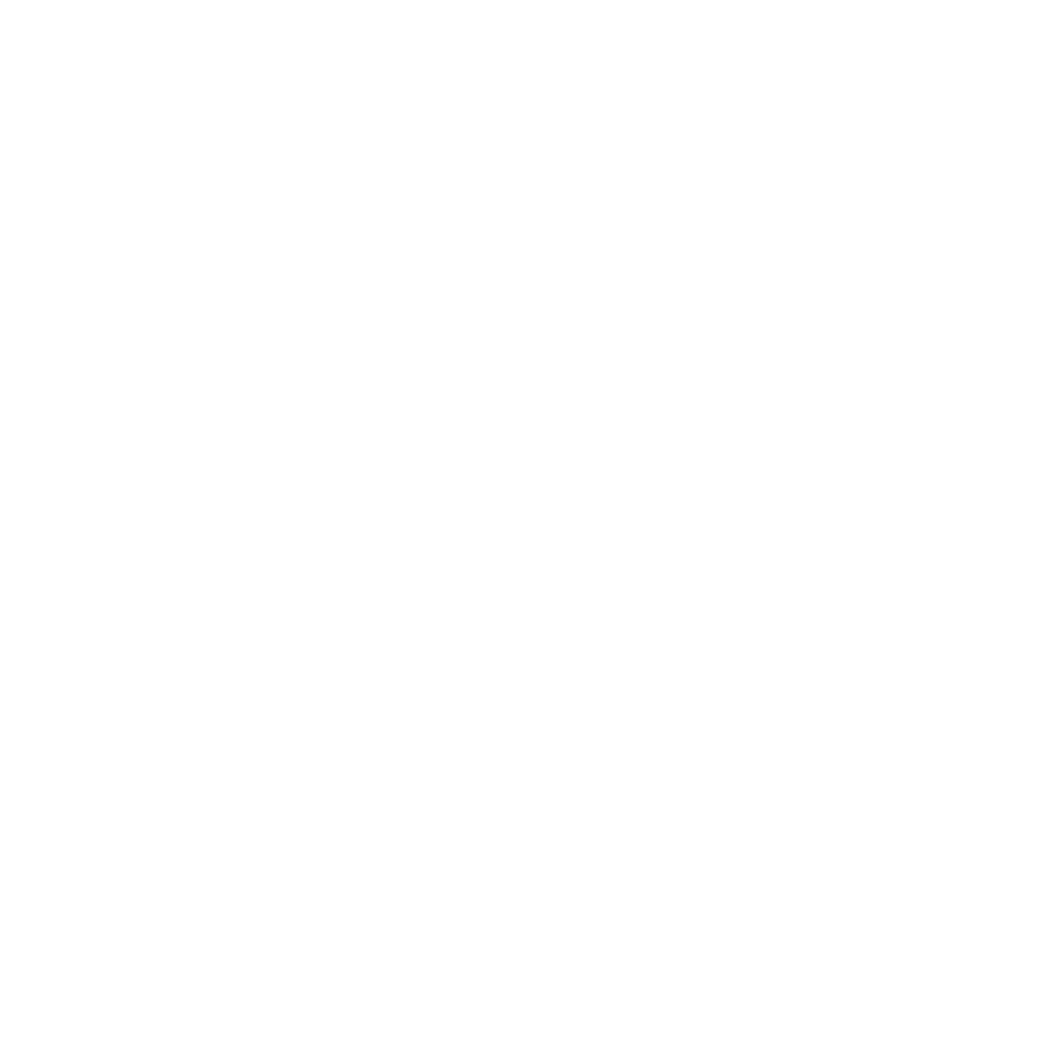
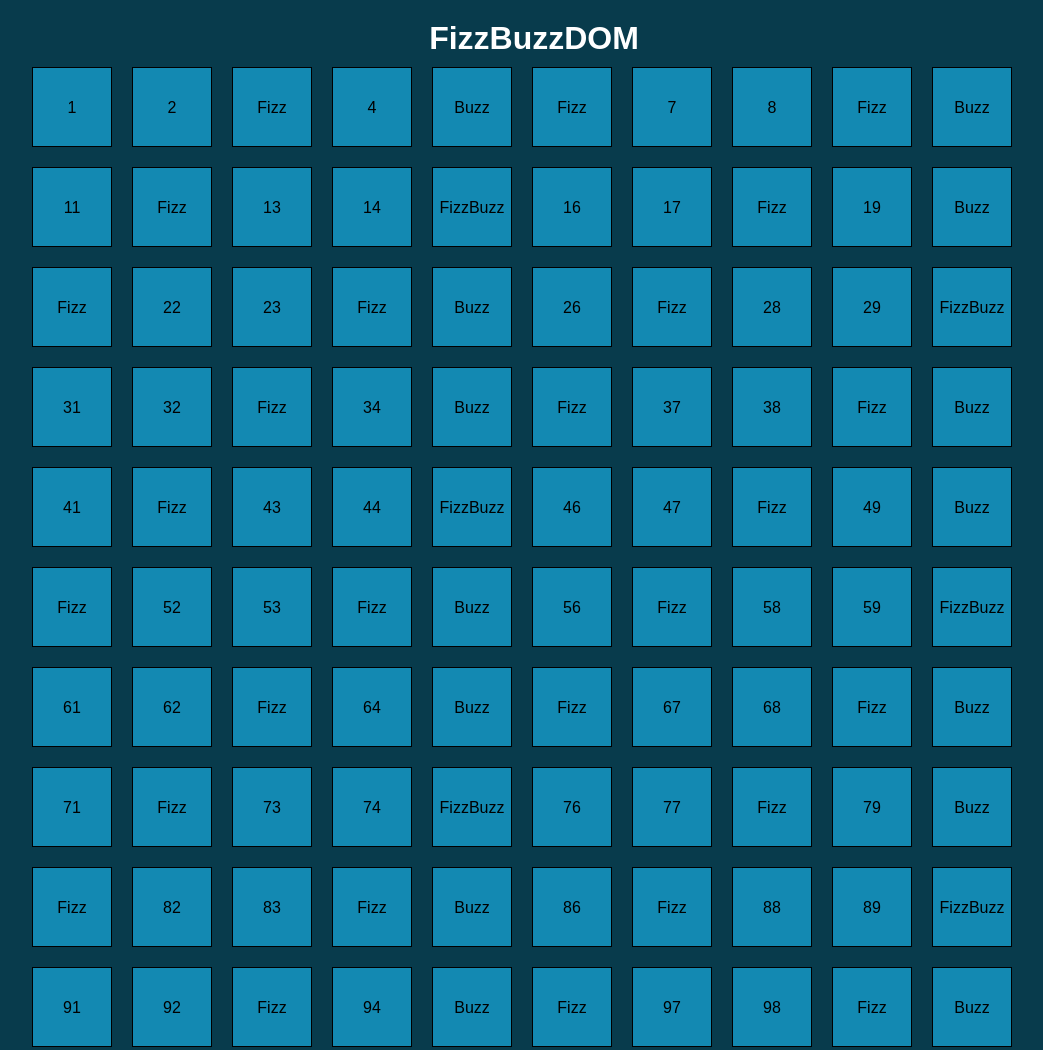
Before and after one commit to francescovincidev/js-fizzbuzz, a plain HTML site: page index.html in a window 1280 px wide. Shown: the whole page, without its empty margins (106-1149 px from the left). Before the commit the page ends 800 px from the top, so only its background shows below. Drawn offline with Linux system fonts and the light colour scheme.

Commit message:
Add Bonus 1

```diff
--- /dev/null
+++ b/css/style.css
@@ -0,0 +1,43 @@
+/* RESET */
+*{
+    margin: 0;
+    padding: 0;
+    box-sizing: border-box;
+}
+
+/* COMMON */
+body{
+    background-color: #083B4C;
+    font-family: sans-serif;
+}
+
+.container{
+    width: 80%;
+    margin: 20px auto;
+}
+
+.flex{
+    display: flex;
+}
+
+/* CONTENT */
+h1{
+    color: white;
+    text-align: center;
+}
+
+.container .flex{
+    flex-wrap: wrap;
+
+
+}
+
+.square{
+    width: 80px;
+    height: 80px;
+    border: 1px solid black;
+    text-align: center;
+    line-height: 80px;
+    background-color: #1389B2;
+    margin: 10px;
+}
--- a/index.html
+++ b/index.html
@@ -1,15 +1,24 @@
 <!DOCTYPE html>
 <html lang="en">
+
 <head>
     <meta charset="UTF-8">
     <meta http-equiv="X-UA-Compatible" content="IE=edge">
     <meta name="viewport" content="width=device-width, initial-scale=1.0">
     <title>Document</title>
+    <!-- STYLE -->
+    <link rel="stylesheet" href="css/style.css">
 </head>
+
 <body>
+    <div class="container">
+        <h1>FizzBuzzDOM</h1>
+        <div class="box flex"></div>
+    </div>
 
 
 
     <script src="js/script.js"></script>
 </body>
+
 </html>
--- a/js/script.js
+++ b/js/script.js
@@ -1,6 +1,7 @@
 let toPrint;
 
 // Ciclo
+let square = document.querySelector(".box");
 for (let i = 1; i <= 100; i++) {
 
     // Diamo alla vraiabile il valore di i
@@ -23,4 +24,5 @@ for (let i = 1; i <= 100; i++) {
 
     // Output
     console.log(toPrint);
+    square.innerHTML += `<div class=square> ${toPrint} </div>`;
 }
```
